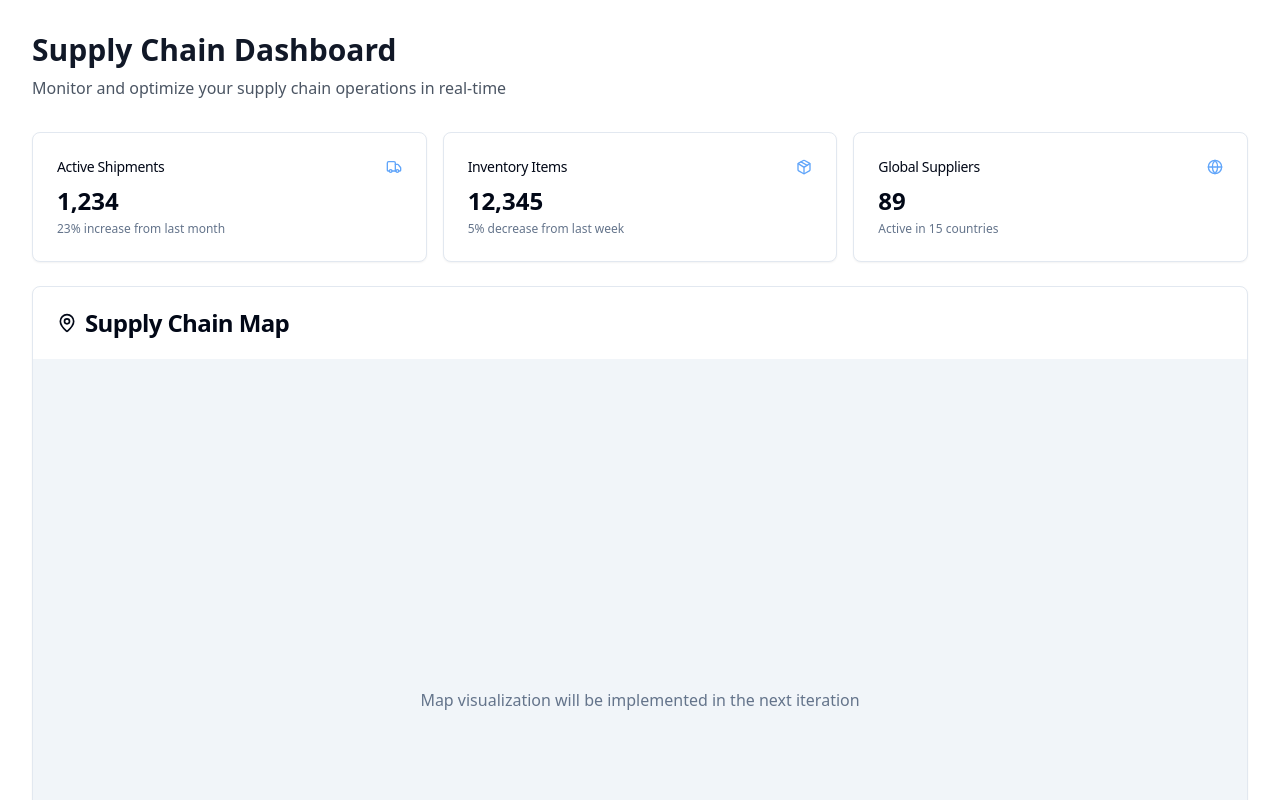
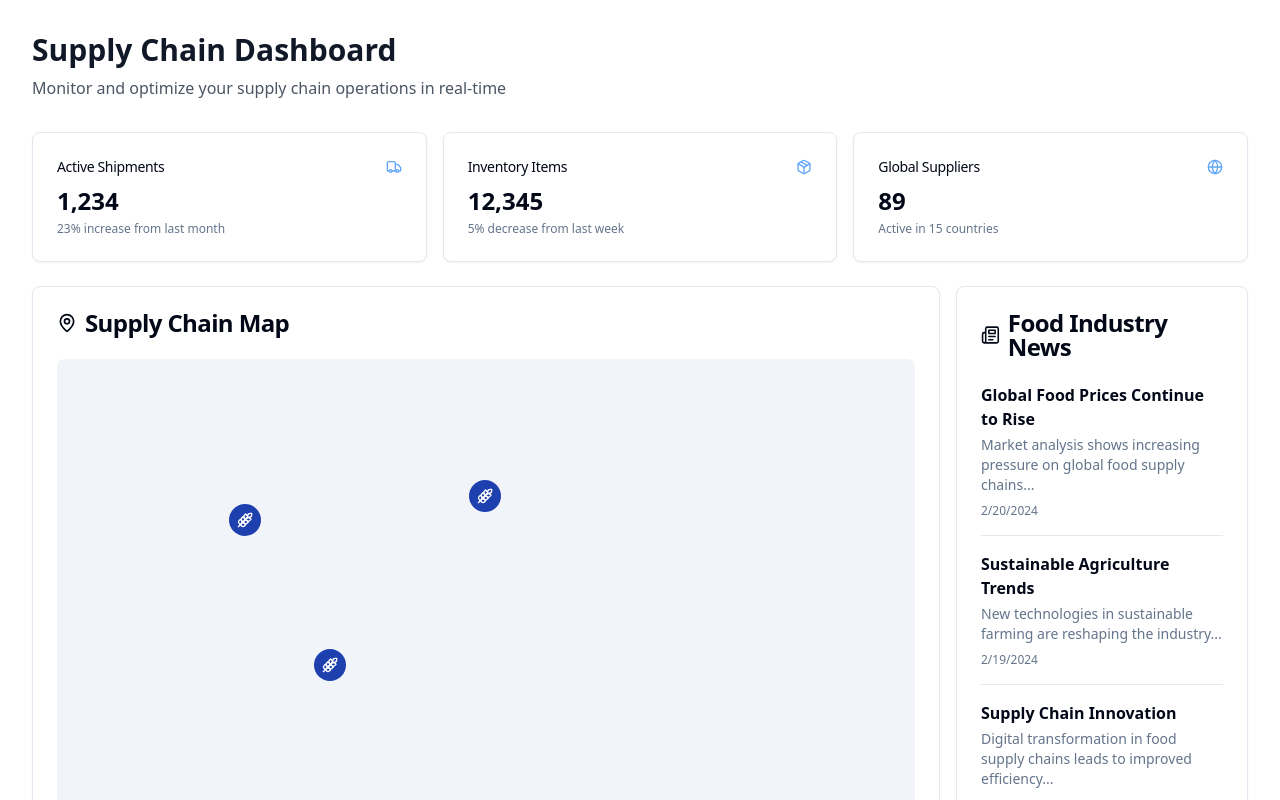
Before and after one commit to vahidhrncic/foodsite-switzerland, a React (Vite) app: page / in a window 1280 px wide. Shown: the top 800 px of the page. Built offline with nearby package versions, Linux system fonts and the light colour scheme.

Commit message:
Add News Feed and Interactive Map
Implement a news/RSS feed feature related to food topics and an interactive map displaying countries and their resources.
[skip gpt_engineer]

```diff
--- /dev/null
+++ b/src/components/dashboard/NewsFeed.tsx
@@ -0,0 +1,73 @@
+import { Card, CardContent, CardHeader, CardTitle } from "@/components/ui/card";
+import { Newspaper } from "lucide-react";
+import { useQuery } from "@tanstack/react-query";
+
+interface NewsItem {
+  title: string;
+  description: string;
+  publishedAt: string;
+  url: string;
+}
+
+const fetchNews = async (): Promise<NewsItem[]> => {
+  // Simulated news data - in a real application, this would fetch from a news API
+  return [
+    {
+      title: "Global Food Prices Continue to Rise",
+      description: "Market analysis shows increasing pressure on global food supply chains...",
+      publishedAt: "2024-02-20",
+      url: "#"
+    },
+    {
+      title: "Sustainable Agriculture Trends",
+      description: "New technologies in sustainable farming are reshaping the industry...",
+      publishedAt: "2024-02-19",
+      url: "#"
+    },
+    {
+      title: "Supply Chain Innovation",
+      description: "Digital transformation in food supply chains leads to improved efficiency...",
+      publishedAt: "2024-02-18",
+      url: "#"
+    }
+  ];
+};
+
+export function NewsFeed() {
+  const { data: news = [], isLoading } = useQuery({
+    queryKey: ['food-news'],
+    queryFn: fetchNews,
+  });
+
+  return (
+    <Card>
+      <CardHeader>
+        <CardTitle className="flex items-center gap-2">
+          <Newspaper className="h-5 w-5" />
+          Food Industry News
+        </CardTitle>
+      </CardHeader>
+      <CardContent>
+        <div className="space-y-4">
+          {isLoading ? (
+            <p className="text-muted-foreground">Loading news...</p>
+          ) : (
+            news.map((item, index) => (
+              <div key={index} className="border-b last:border-0 pb-4 last:pb-0">
+                <h3 className="font-semibold hover:text-primary">
+                  <a href={item.url} target="_blank" rel="noopener noreferrer">
+                    {item.title}
+                  </a>
+                </h3>
+                <p className="text-sm text-muted-foreground mt-1">{item.description}</p>
+                <span className="text-xs text-muted-foreground mt-2 block">
+                  {new Date(item.publishedAt).toLocaleDateString()}
+                </span>
+              </div>
+            ))
+          )}
+        </div>
+      </CardContent>
+    </Card>
+  );
+}
--- a/src/components/dashboard/SupplyChainMap.tsx
+++ b/src/components/dashboard/SupplyChainMap.tsx
@@ -1,7 +1,38 @@
 import { Card, CardContent, CardHeader, CardTitle } from "@/components/ui/card";
-import { MapPin } from "lucide-react";
+import { MapPin, Wheat } from "lucide-react";
+import { useState } from "react";
+
+interface Region {
+  id: string;
+  name: string;
+  resources: string[];
+  coordinates: { x: number; y: number };
+}
+
+const regions: Region[] = [
+  {
+    id: "eu",
+    name: "European Union",
+    resources: ["Wheat", "Dairy", "Vegetables"],
+    coordinates: { x: 48, y: 25 }
+  },
+  {
+    id: "na",
+    name: "North America",
+    resources: ["Corn", "Soybeans", "Beef"],
+    coordinates: { x: 20, y: 30 }
+  },
+  {
+    id: "sa",
+    name: "South America",
+    resources: ["Coffee", "Sugar", "Fruits"],
+    coordinates: { x: 30, y: 60 }
+  }
+];
 
 export function SupplyChainMap() {
+  const [selectedRegion, setSelectedRegion] = useState<Region | null>(null);
+
   return (
     <Card className="col-span-3">
       <CardHeader>
@@ -10,11 +41,55 @@ export function SupplyChainMap() {
           Supply Chain Map
         </CardTitle>
       </CardHeader>
-      <CardContent className="p-0">
-        <div className="aspect-[16/9] bg-slate-100 relative">
-          <div className="absolute inset-0 flex items-center justify-center text-slate-500">
-            Map visualization will be implemented in the next iteration
+      <CardContent>
+        <div className="relative">
+          <div className="aspect-[16/9] bg-slate-100 rounded-lg p-4">
+            {/* Interactive Map Region */}
+            <div className="absolute inset-0 flex items-center justify-center">
+              {regions.map((region) => (
+                <div
+                  key={region.id}
+                  className="absolute cursor-pointer group"
+                  style={{
+                    left: `${region.coordinates.x}%`,
+                    top: `${region.coordinates.y}%`
+                  }}
+                  onClick={() => setSelectedRegion(region)}
+                >
+                  <div className="p-2 bg-primary rounded-full hover:scale-110 transition-transform">
+                    <Wheat className="h-4 w-4 text-white" />
+                  </div>
+                  <div className="hidden group-hover:block absolute z-10 bg-white p-3 rounded-lg shadow-lg -translate-x-1/2 mt-2 w-48">
+                    <h4 className="font-semibold">{region.name}</h4>
+                    <div className="mt-2">
+                      <p className="text-sm font-medium">Key Resources:</p>
+                      <ul className="text-sm text-muted-foreground">
+                        {region.resources.map((resource) => (
+                          <li key={resource}>{resource}</li>
+                        ))}
+                      </ul>
+                    </div>
+                  </div>
+                </div>
+              ))}
+            </div>
           </div>
+
+          {selectedRegion && (
+            <div className="mt-4 p-4 border rounded-lg">
+              <h3 className="font-semibold text-lg">{selectedRegion.name}</h3>
+              <div className="mt-2">
+                <p className="font-medium">Available Resources:</p>
+                <ul className="mt-1 space-y-1">
+                  {selectedRegion.resources.map((resource) => (
+                    <li key={resource} className="text-sm text-muted-foreground">
+                      • {resource}
+                    </li>
+                  ))}
+                </ul>
+              </div>
+            </div>
+          )}
         </div>
       </CardContent>
     </Card>
--- a/src/pages/Index.tsx
+++ b/src/pages/Index.tsx
@@ -1,5 +1,6 @@
 import { RealtimeMetrics } from "@/components/dashboard/RealtimeMetrics";
 import { SupplyChainMap } from "@/components/dashboard/SupplyChainMap";
+import { NewsFeed } from "@/components/dashboard/NewsFeed";
 
 const Index = () => {
   return (
@@ -15,8 +16,9 @@ const Index = () => {
 
       <div className="space-y-6">
         <RealtimeMetrics />
-        <div className="grid grid-cols-1 md:grid-cols-3 gap-4">
+        <div className="grid grid-cols-1 md:grid-cols-4 gap-4">
           <SupplyChainMap />
+          <NewsFeed />
         </div>
       </div>
     </div>
```
